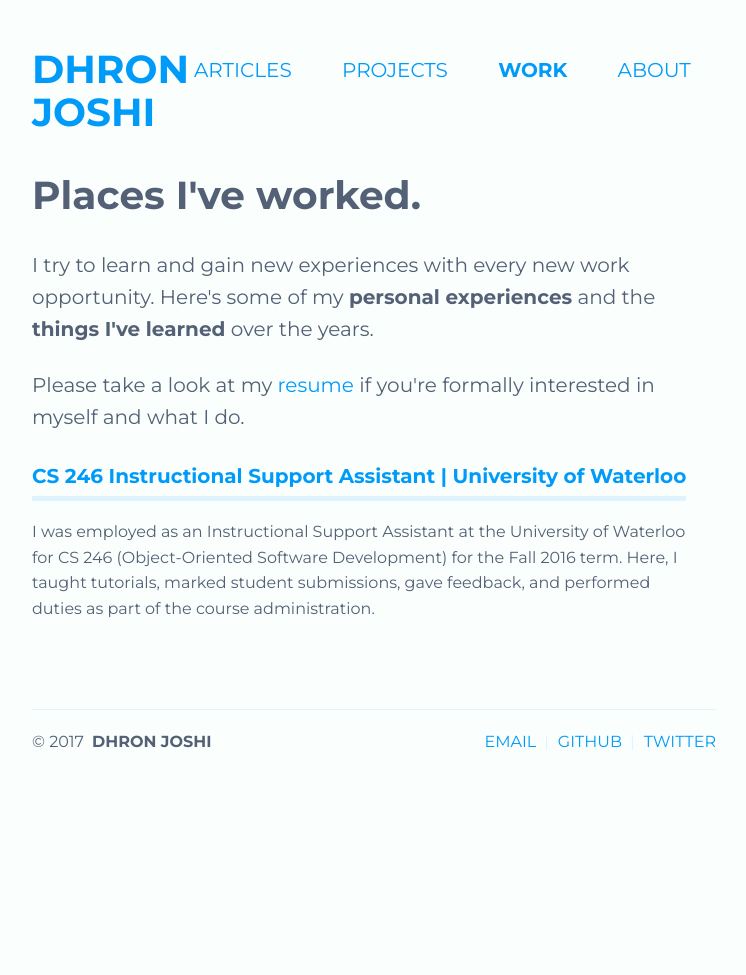
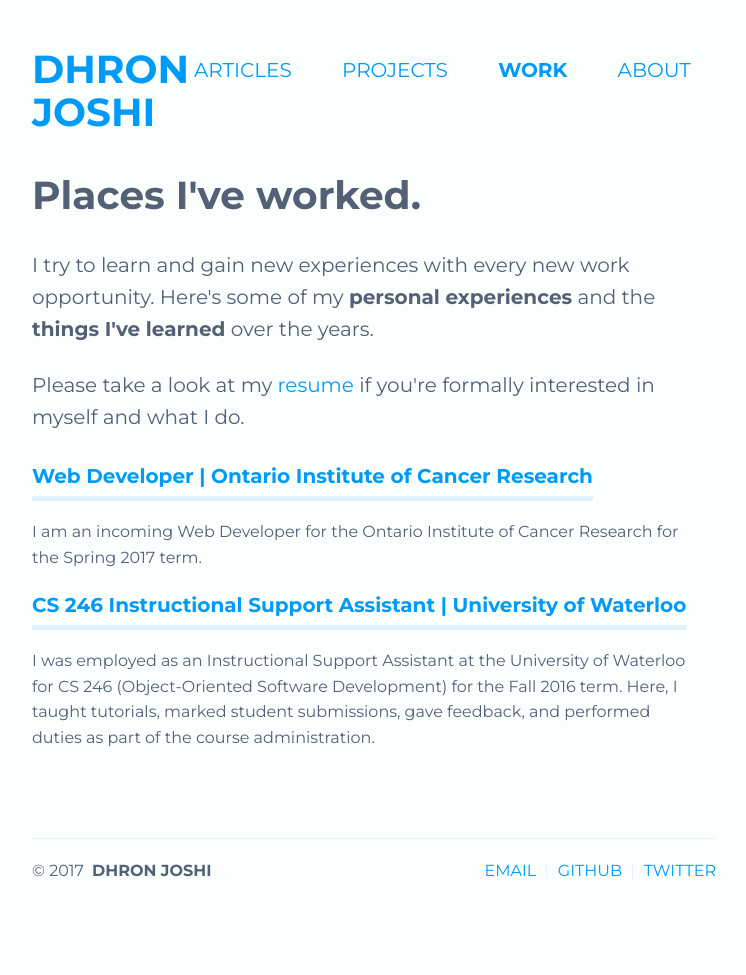
Before and after one commit to Dhron/dhron.github.io, a Jekyll site: the page built from _pages/work.html, in a window 1280 px wide. Shown: the whole page, without its empty margins (266-1012 px from the left). Built offline with Jekyll 4.4.1, drawn with Linux system fonts in a browser that asks for light colours; before the commit the page ends 900 px from its top, so only the background shows below that.

Commit message:
added work post

```diff
--- a/_pages/work.html
+++ b/_pages/work.html
@@ -14,6 +14,9 @@ permalink: /work/
   <div class="grid no-gutters">
     <div class="unit whole">
       <div class="project">
+        <h4 class="project-title"><a href="oicr/">Web Developer &#124; Ontario Institute of Cancer Research</a></h4>
+        <p>I am an incoming Web Developer for the Ontario Institute of Cancer Research for the Spring 2017 term.</p>
+
         <h4 class="project-title"><a href="isa/">CS 246 Instructional Support Assistant &#124; University of Waterloo</a></h4>
         <p>I was employed as an Instructional Support Assistant at the University of Waterloo for CS 246 (Object-Oriented Software Development) for the Fall 2016 term. Here, I taught tutorials, marked student submissions, gave feedback, and performed duties as part of the course administration.</p>
       </div>
```
Also changed, not shown: _pages/oicr.md (added, +8 -0 lines).
